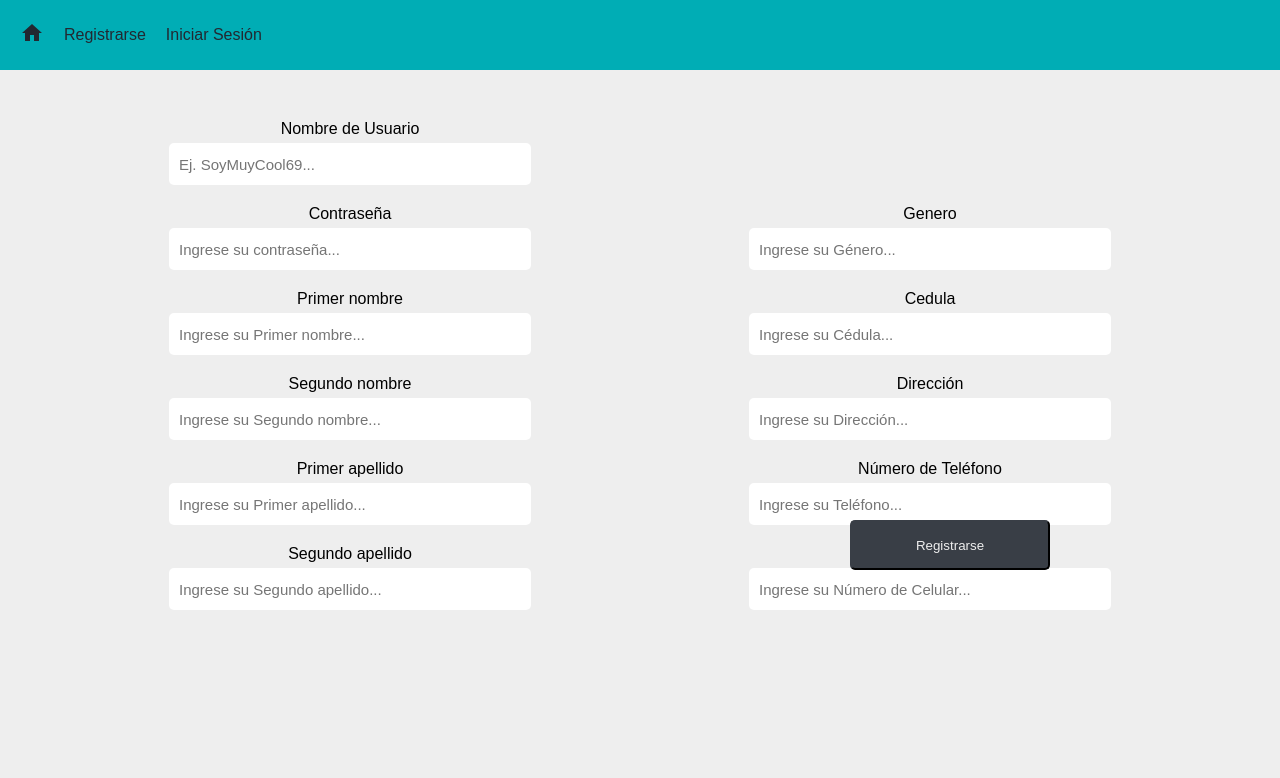
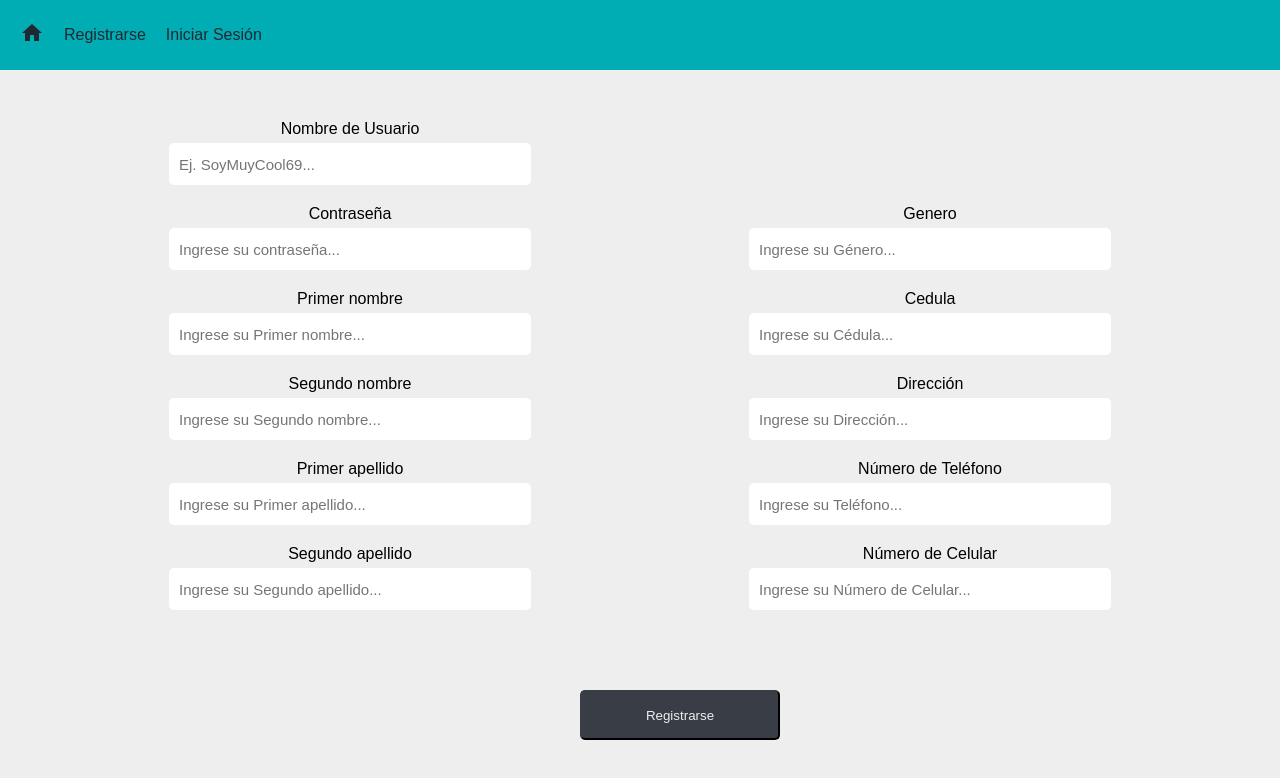
Before and after one commit to Jorge-Gil/AgenciaViajes, a React (Create React App) app in the folder Cliente/: page /registro in a window 1280 px wide. Shown: the top 778 px of the page. Built offline with nearby package versions, Linux system fonts and the light colour scheme; no server answers.

Commit message:
Movi el boton :3

```diff
--- a/Cliente/src/App.css
+++ b/Cliente/src/App.css
@@ -95,8 +95,9 @@ body {
 
 .Registro .botonRegistro {
   position: absolute;
-  bottom: 220px;
-  left: 840px;
+  bottom: 50px;
+  left: 570px;
+
 }
 
 .Registro .botonRegistro button {
```
